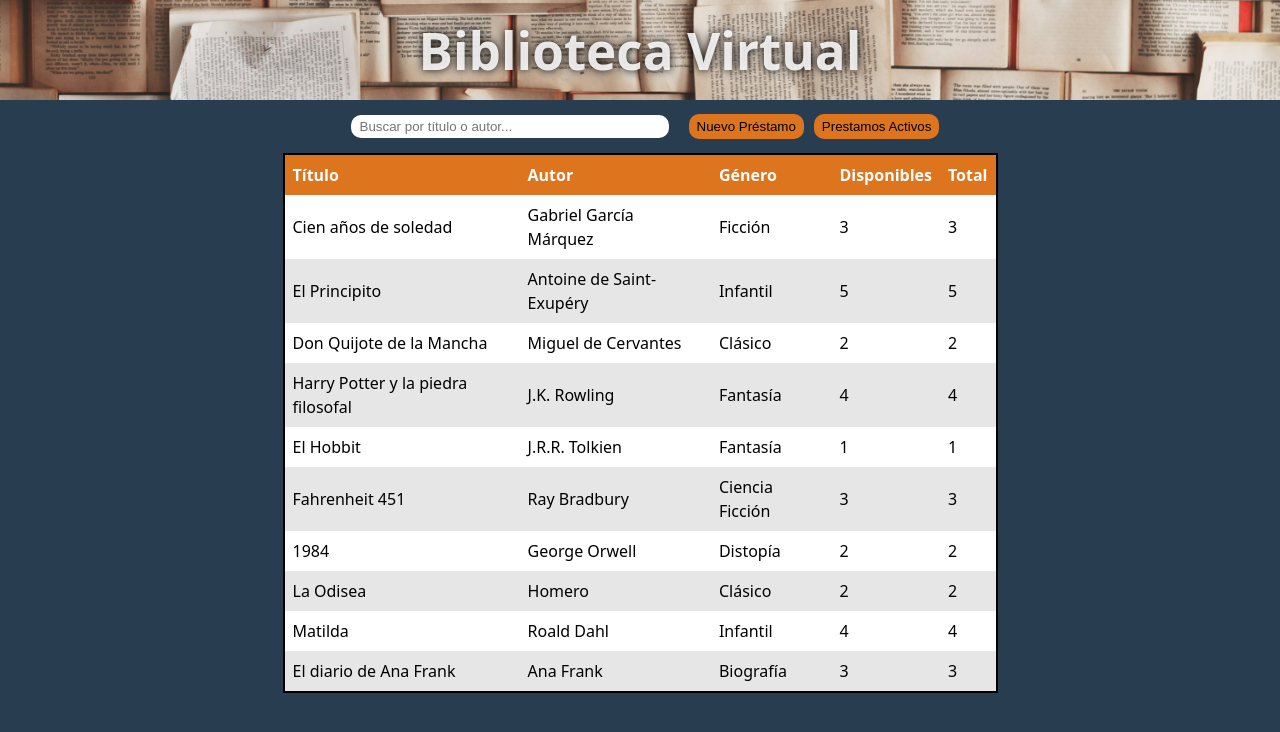
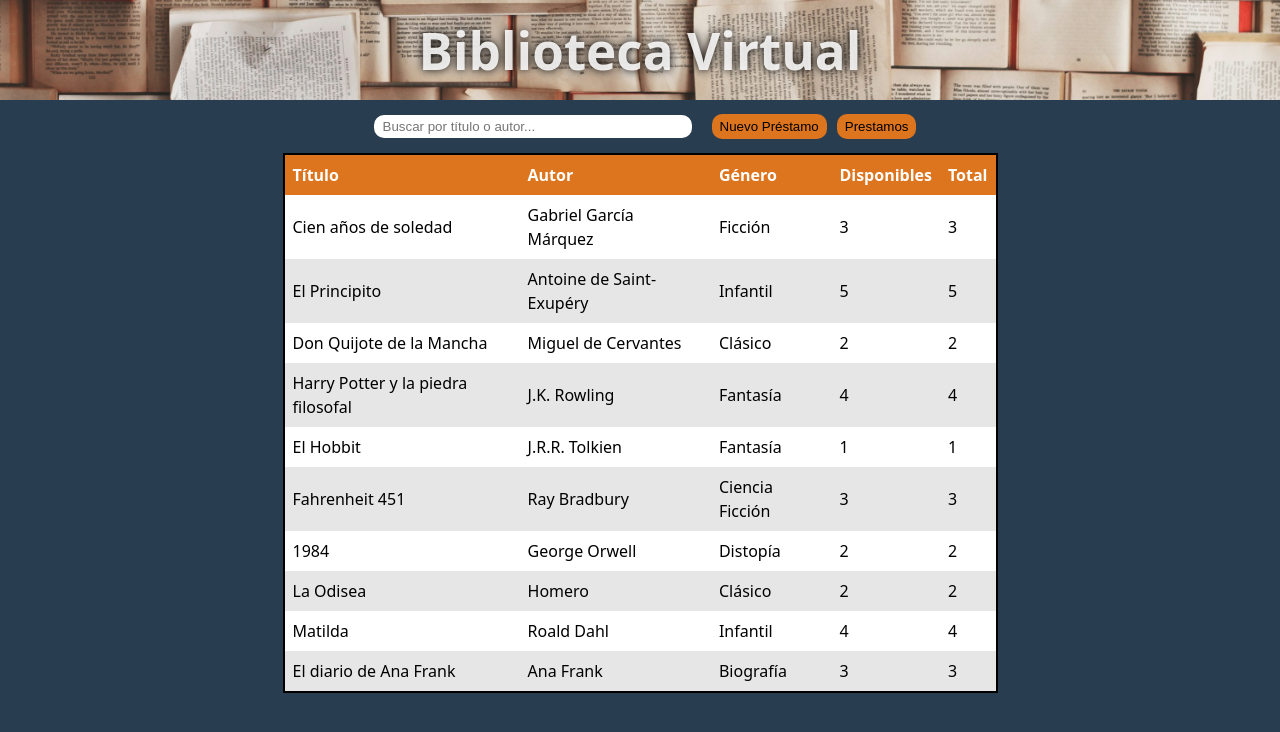
Before and after one commit to bcga616/bibliovirtual-escolar, a React (Vite) app in the folder BiblioVirtual/: page / in a window 1280 px wide. Shown: the top 732 px of the page. Built offline with nearby package versions, Linux system fonts and the light colour scheme.

Commit message:
Prestamos casi funcionales

```diff
--- a/BiblioVirtual/src/componentes/ListaLibros.tsx
+++ b/BiblioVirtual/src/componentes/ListaLibros.tsx
@@ -1,6 +1,7 @@
 import { useState, useEffect } from 'react'
 import librosTotales from './libros'
 import NuevoPrestamo from './NuevoPrestamo'
+import Prestamos from './ListaPrestamos'
 
 function Listalibro(){
 
@@ -27,6 +28,12 @@ const toggleFormulario = () => {
   setMostrarFormulario(!mostrarFormulario)
 }
 
+const [mostrarPrestamo, setMostrarPrestamo] = useState(false)
+const togglePrestamo = () => {
+  setMostrarPrestamo(!mostrarPrestamo)
+}
+
+
   return (
     <>
       <header>
@@ -39,7 +46,7 @@ const toggleFormulario = () => {
           onChange={(e) => setBusqueda(e.target.value)}
         />
         <button onClick={toggleFormulario}>{mostrarFormulario ? 'Cerrar Formulario' : 'Nuevo Préstamo'}</button>
-        <button>Prestamos Activos</button>
+        <button onClick={togglePrestamo}>{mostrarPrestamo ? 'Cerrar Prestamos' : 'Prestamos'}</button>
 
         <div className='listalibros'>
           <table>
@@ -67,6 +74,7 @@ const toggleFormulario = () => {
       </div>
       <div>
   {mostrarFormulario && <NuevoPrestamo />}
+  {mostrarPrestamo && <Prestamos></Prestamos>}
 </div>
 </div>
     </>
--- a/BiblioVirtual/src/componentes/ListaPrestamos.tsx
+++ b/BiblioVirtual/src/componentes/ListaPrestamos.tsx
@@ -0,0 +1,10 @@
+import { useState, useEffect } from 'react'
+import NuevoPrestamo from './NuevoPrestamo'
+
+function Prestamos(){
+    return(
+        <h1>holaaaa</h1>
+    )
+}
+
+export default Prestamos
--- a/BiblioVirtual/src/componentes/NuevoPrestamo.tsx
+++ b/BiblioVirtual/src/componentes/NuevoPrestamo.tsx
@@ -2,12 +2,6 @@ import { useState, useEffect } from 'react'
 import librosTotales from './libros'
 
 function NuevoPrestamo(){
-// const [titulo, setTitulo] = useEffect()
-// const [cantidad, setCantidad] = useEffect()
-// const [curso, setCurso] = useEffect()
-// const [fecha, setFecha] = useEffect()
-// const [hora, setHora] = useEffect()
-
 
 const [values, setValues] = useState({
     titulo: '',
```
